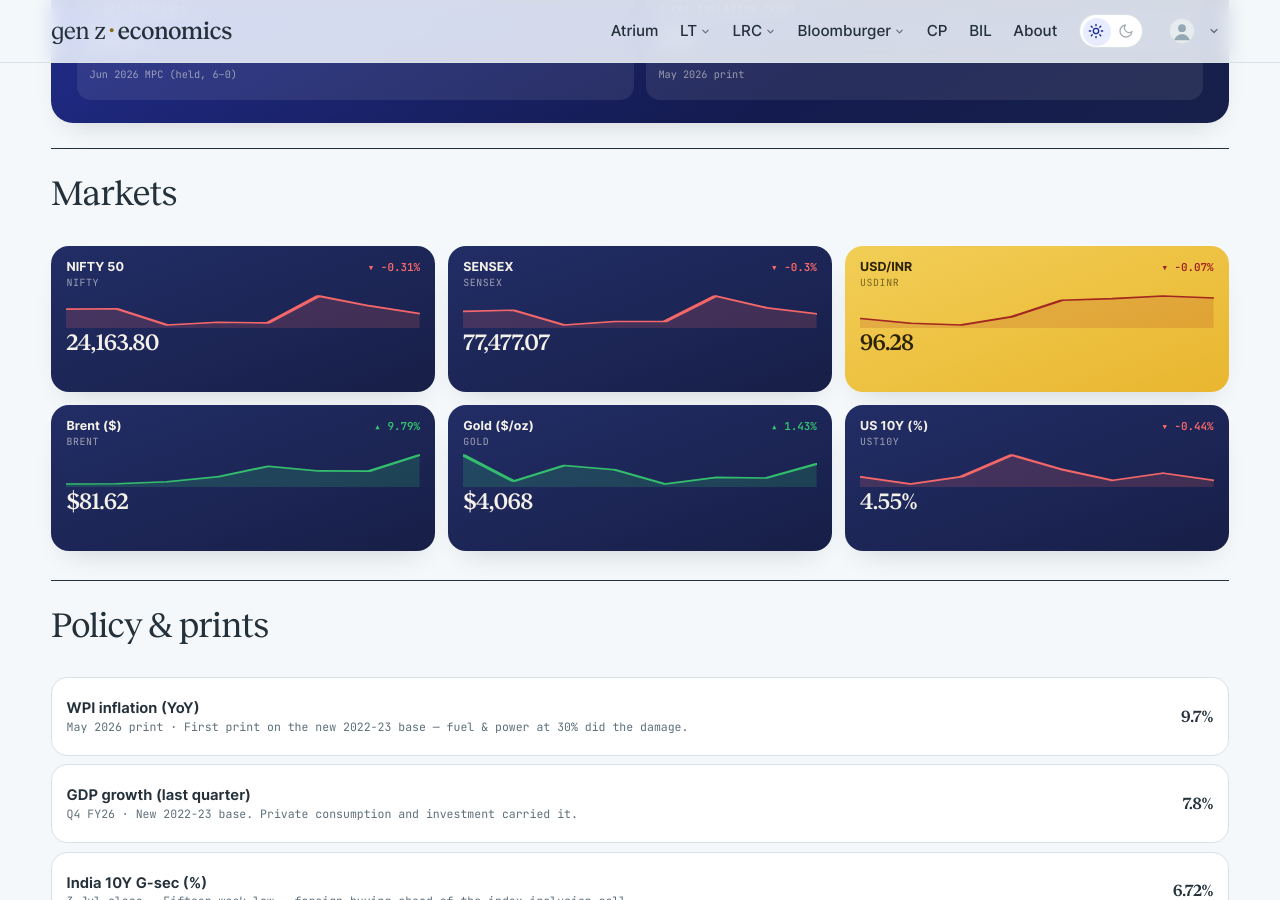
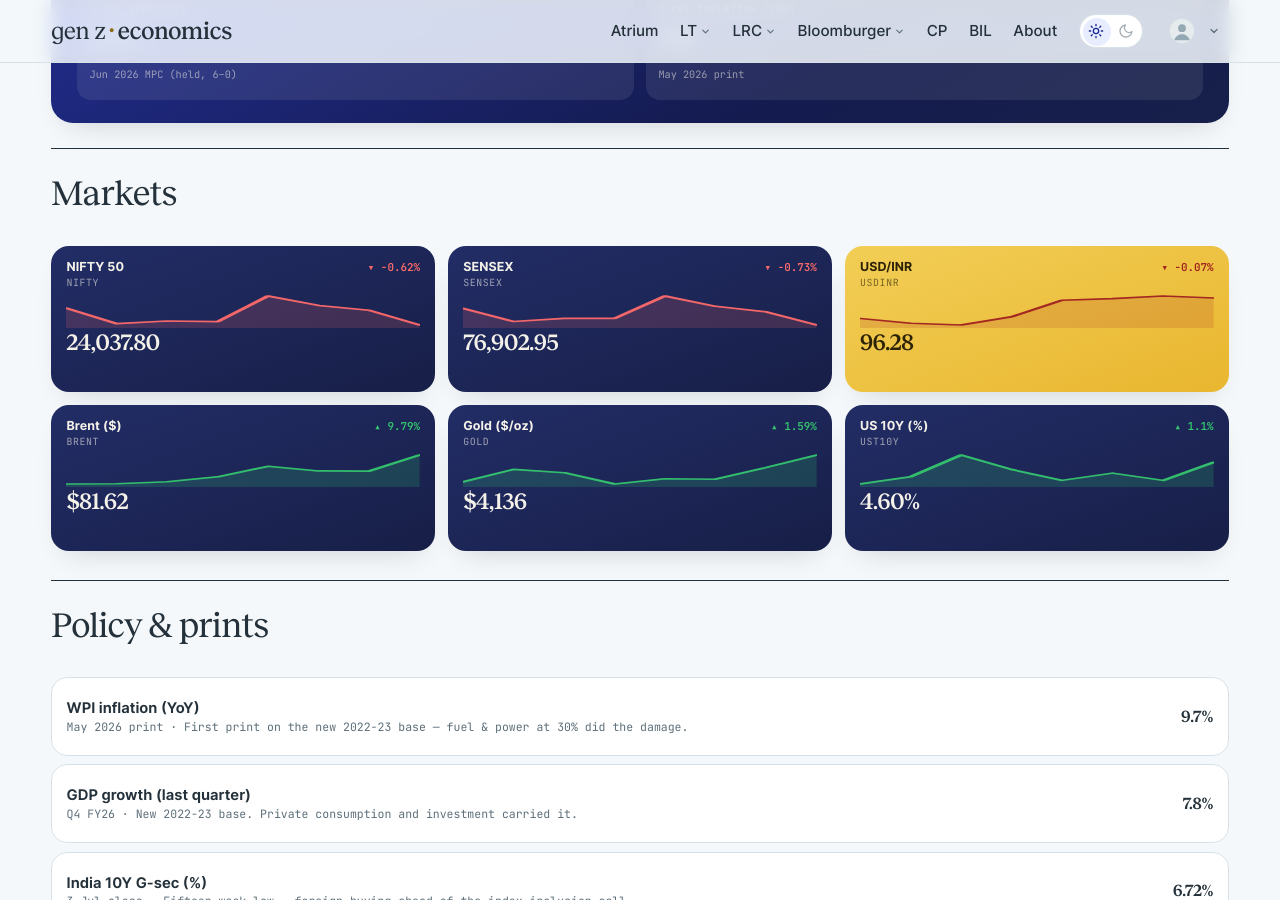
Before and after one commit to harsharya7021/genz-economics.com, a Jekyll site: the page built from macro-watch.html, in a window 1280 px wide and 900 px high, scrolled down 599 px. Built offline with Jekyll 4.4.1, drawn with Linux system fonts in a browser that asks for light colours; comment, search, counter and statistics services are not loaded.

Commit message:
data: morning market refresh

```diff
--- a/_data/macro.json
+++ b/_data/macro.json
@@ -1,34 +1,34 @@
 {
-  "as_of": "21 Jul 2026 close",
+  "as_of": "22 Jul 2026 close",
   "auto": {
     "nifty": {
       "label": "NIFTY 50",
-      "v": "24,163.80",
-      "chg": -0.31,
+      "v": "24,037.80",
+      "chg": -0.62,
       "spark": [
-        24206.9,
         24211.0,
         24052.051,
         24078.5,
         24072.75,
         24334.301,
         24238.5,
-        24163.801
+        24187.699,
+        24037.801
       ]
     },
     "sensex": {
       "label": "SENSEX",
-      "v": "77,477.07",
-      "chg": -0.3,
+      "v": "76,902.95",
+      "chg": -0.73,
       "spark": [
-        77569.391,
         77616.398,
         77054.938,
         77185.43,
         77186.867,
         78151.453,
         77708.523,
-        77477.07
+        77470.109,
+        76902.953
       ]
     },
     "usdinr": {
@@ -63,32 +63,32 @@
     },
     "gold": {
       "label": "Gold ($/oz)",
-      "v": "$4,068",
-      "chg": 1.43,
+      "v": "$4,136",
+      "chg": 1.59,
       "spark": [
-        4104.1,
         3997.0,
         4061.1,
         4044.0,
         3985.6,
         4012.7,
         4010.3,
-        4067.8
+        4071.1,
+        4135.8
       ]
     },
     "ust10y": {
       "label": "US 10Y (%)",
-      "v": "4.55%",
-      "chg": -0.44,
+      "v": "4.60%",
+      "chg": 1.1,
       "spark": [
-        4.56,
         4.54,
         4.56,
         4.62,
         4.58,
         4.55,
         4.57,
-        4.55
+        4.55,
+        4.6
       ]
     }
   },
--- a/_data/markets.yml
+++ b/_data/markets.yml
@@ -2,38 +2,38 @@
 # USD/INR) are refreshed each weekday morning by the market-data workflow;
 # the India 10Y G-Sec line is maintained by hand. Do not hand-edit the
 # live tickers — the job overwrites them.
-as_of: 21 Jul 2026
+as_of: 22 Jul 2026
 tickers:
 - symbol: NIFTY 50
   code: ^NSEI
-  value: 24,163.80
-  change: −74.70
-  pct: −0.31%
+  value: 24,037.80
+  change: −149.90
+  pct: −0.62%
   dir: down
   spark:
-  - 24206.9
   - 24211.0
   - 24052.051
   - 24078.5
   - 24072.75
   - 24334.301
   - 24238.5
-  - 24163.801
+  - 24187.699
+  - 24037.801
 - symbol: SENSEX
   code: BSE
-  value: 77,477.07
-  change: −231.45
-  pct: −0.30%
+  value: 76,902.95
+  change: −567.16
+  pct: −0.73%
   dir: down
   spark:
-  - 77569.391
   - 77616.398
   - 77054.938
   - 77185.43
   - 77186.867
   - 78151.453
   - 77708.523
-  - 77477.07
+  - 77470.109
+  - 76902.953
 - symbol: USD / INR
   code: FX
   value: '96.28'
```
